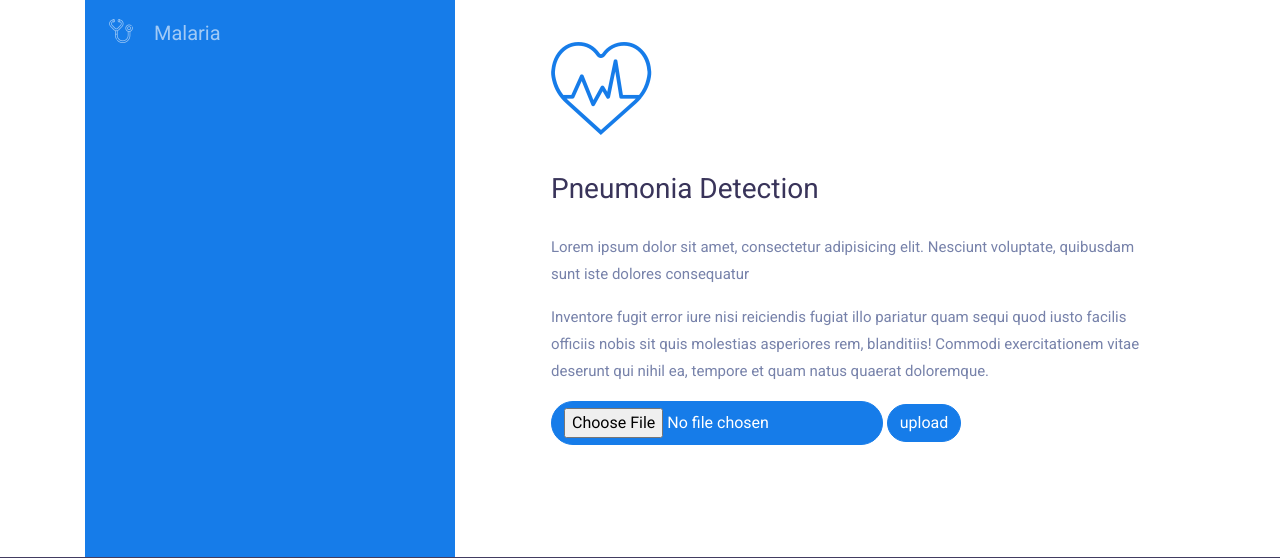
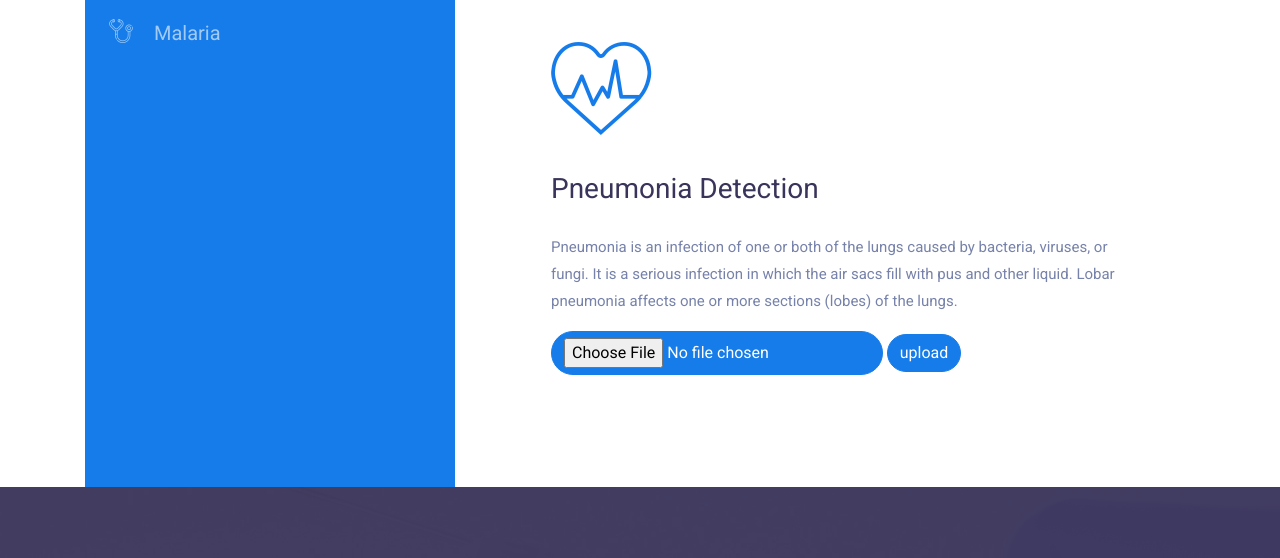
Before and after one commit to sanidhyamangal/deepdiag, a Flask app: page / in a window 1280 px wide. Shown: the part 783-1341 px from the top of the page. Run offline with Flask 2, Linux system fonts and the light colour scheme; some libraries are stand-ins or nearby versions; some web fonts are replaced.

Commit message:
fixed: text for the website

```diff
--- a/templates/index.html
+++ b/templates/index.html
@@ -35,11 +35,7 @@
             aria-labelledby="v-pills-master-tab">
             <span class="icon mb-3 d-block flaticon-cardiogram"></span>
             <h2 class="mb-4">Pneumonia Detection</h2>
-            <p>Lorem ipsum dolor sit amet, consectetur adipisicing elit. Nesciunt voluptate, quibusdam sunt iste
-              dolores consequatur</p>
-            <p>Inventore fugit error iure nisi reiciendis fugiat illo pariatur quam sequi quod iusto facilis officiis
-              nobis sit quis molestias asperiores rem, blanditiis! Commodi exercitationem vitae deserunt qui nihil ea,
-              tempore et quam natus quaerat doloremque.</p>
+            <p>Pneumonia is an infection of one or both of the lungs caused by bacteria, viruses, or fungi. It is a serious infection in which the air sacs fill with pus and other liquid. Lobar pneumonia affects one or more sections (lobes) of the lungs.</p>
             <p>
               <form action={{ url_for("pneumonia") }} method="post" enctype="multipart/form-data">
                 <input type="file" class="btn btn-primary" name="file">
@@ -51,11 +47,7 @@
           <div class="tab-pane fade py-5" id="v-pills-fitness" role="tabpanel" aria-labelledby="v-pills-fitness-tab">
             <span class="icon mb-3 d-block flaticon-stethoscope"></span>
             <h2 class="mb-4">Malaria Detection</h2>
-            <p>Lorem ipsum dolor sit amet, consectetur adipisicing elit. Nesciunt voluptate, quibusdam sunt iste
-              dolores consequatur</p>
-            <p>Inventore fugit error iure nisi reiciendis fugiat illo pariatur quam sequi quod iusto facilis officiis
-              nobis sit quis molestias asperiores rem, blanditiis! Commodi exercitationem vitae deserunt qui nihil ea,
-              tempore et quam natus quaerat doloremque.</p>
+            <p>Malaria is a serious and sometimes fatal disease caused by a parasite that commonly infects a certain type of mosquito which feeds on humans. People who get malaria are typically very sick with high fevers, shaking chills, and flu-like illness. Four kinds of malaria parasites infect humans: Plasmodium falciparum, P.</p>
             <p>
               <form action={{ url_for("malaria") }} method="post" enctype="multipart/form-data">
                 <input type="file" class="btn btn-primary" name="file">
--- a/templates/layout.html
+++ b/templates/layout.html
@@ -2,7 +2,7 @@
 <html lang="en">
 
 <head>
-  <title>Smart Doc</title>
+  <title>Deep Diag</title>
   <meta charset="utf-8">
   <meta name="viewport" content="width=device-width, initial-scale=1, shrink-to-fit=no">
 
```
